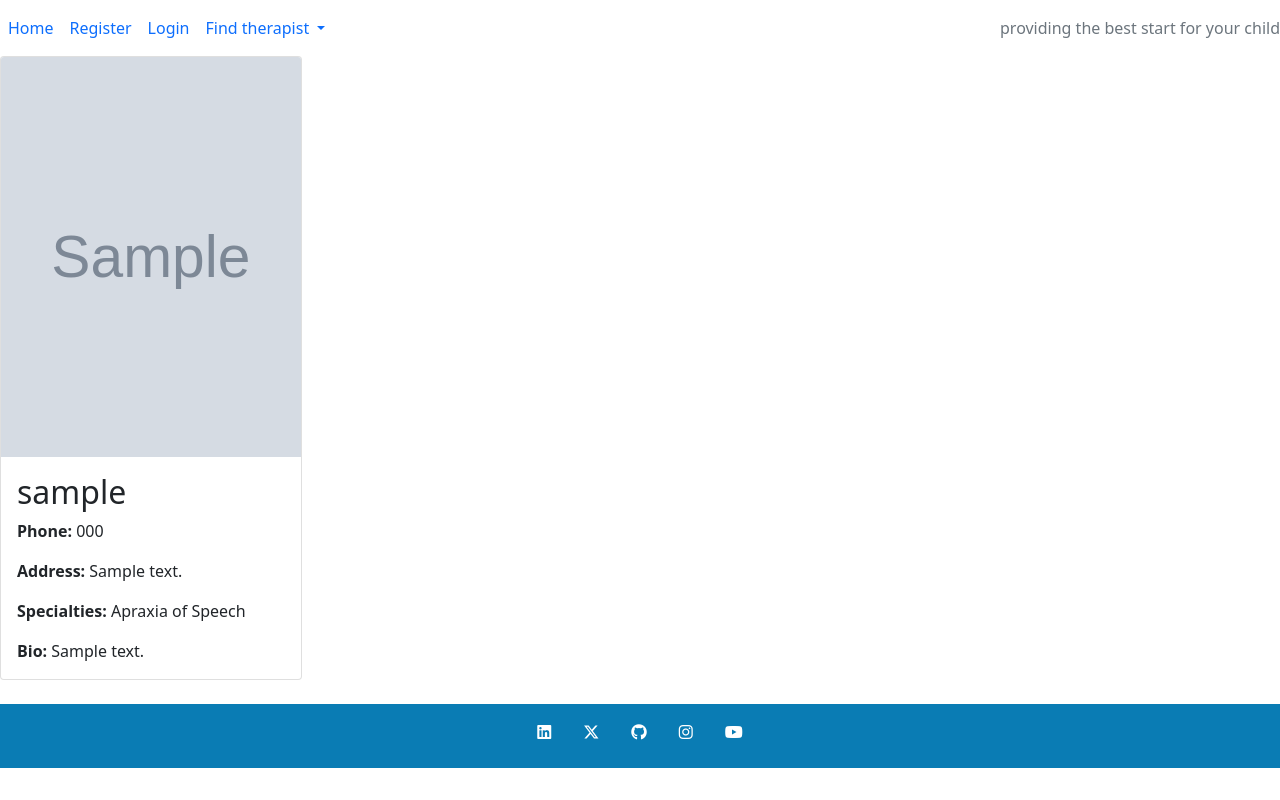
After one commit to beardyone80/speechwell, a Django app: page /therapists/Scotland/ in a window 1280 px wide. The commit adds this page. Run offline with Django 4.2, Linux system fonts and the light colour scheme; tables that the repository leaves empty hold one stand-in row (values such as "Sample post"); grey boxes marked "Sample" are stand-in pictures; some libraries are stand-ins or nearby versions.

Commit message:
Created template to view therapist by location

```diff
--- /dev/null
+++ b/resources/templates/therapists_by_location.html
@@ -0,0 +1,30 @@
+{% extends 'base.html' %}
+{% load static %}
+
+{% block title %}Therapists by location{% endblock %}
+
+{% block content %}
+<div class="row">
+    {% for therapist in therapists %}
+    <div class="col-lg-3 col-md-6 mb-4">
+        <div class="card custom-card">
+            <img src="{{ therapist.profile_pic.url }}" class="card-img-top therapist-img" alt="{{ therapist.username }} Image">
+            <div class="card-body">
+                <h2 class="card-title">{{ therapist.username }}</h2>
+                <p class="card-text"><strong>Phone:</strong> {{ therapist.phone_number|default:"None" }}</p>
+                <p class="card-text"><strong>Address:</strong> {{ therapist.address|default:"None" }}</p>
+                <p class="card-text"><strong>Specialties:</strong>
+                    {% for spec in therapist.specialty.all %}
+                        {{ spec.name }}{% if not forloop.last %}, {% endif %}
+                    {% endfor %}
+                </p>
+                <p class="card-text"><strong>Bio:</strong> {{ therapist.bio|default:"None" }}</p>
+            </div>
+        </div>
+    </div>
+    {% if forloop.counter|divisibleby:4 and not forloop.last %}
+        </div><div class="row">
+    {% endif %}
+    {% endfor %}
+</div>
+{% endblock %}
--- a/resources/urls.py
+++ b/resources/urls.py
@@ -1,6 +1,8 @@
 from django.urls import path
 from .views import TherapistListView
+from .views import TherapistByLocationListView
 
 urlpatterns = [
     path('therapists/', TherapistListView.as_view(), name='therapist_list'),
+    path('therapists/<str:location>/', TherapistByLocationListView.as_view(), name='therapists_by_location'),
 ]
--- a/resources/views.py
+++ b/resources/views.py
@@ -1,5 +1,6 @@
 from django.shortcuts import render
 from django.views import View
+from django.views.generic import ListView
 from .models import Therapist
 
 # Create your views here.
@@ -7,3 +8,17 @@ class TherapistListView(View):
     def get(self, request):
         therapists = Therapist.objects.all()
         return render(request, 'therapist_list.html', {'therapists': therapists})
+
+class TherapistByLocationListView(ListView):
+    model = Therapist
+    template_name = 'therapists_by_location.html'
+    context_object_name = 'therapists'
+
+    def get_queryset(self):
+        location = self.kwargs['location']
+        return Therapist.objects.filter(location=location)
+
+    def get_context_data(self, **kwargs):
+        context = super().get_context_data(**kwargs)
+        context['location'] = self.kwargs['location']
+        return context
--- a/speechwell/urls.py
+++ b/speechwell/urls.py
@@ -16,11 +16,12 @@ Including another URLconf
 """
 from django.contrib import admin
 from django.urls import path, include
-from resources.views import TherapistListView  # Import the TherapistListView from your app
+from resources.views import TherapistListView, TherapistByLocationListView
 
 urlpatterns = [
     path('admin/', admin.site.urls),
     path('', include('home.urls')),
     path('accounts/', include('allauth.urls')),
-    path('therapists/', TherapistListView.as_view(), name='therapist_list'),  # Add the therapists' list URL
+    path('therapists/', TherapistListView.as_view(), name='therapist_list'),
+    path('therapists/<str:location>/', TherapistByLocationListView.as_view(), name='therapists_by_location'),
 ]
--- a/static/css/base.css
+++ b/static/css/base.css
@@ -106,7 +106,7 @@ footer {
 }
 
 .therapist-img {
-  height: 200px;
+  height: 400px;
   width: 100%;
   object-fit: cover;
 }
--- a/templates/includes/header.html
+++ b/templates/includes/header.html
@@ -19,16 +19,16 @@
             </li>
             <li class="nav-item dropdown">
               <a class="nav-link dropdown-toggle" href="#" id="navbarDropdownMenuLink" role="button" data-bs-toggle="dropdown" aria-expanded="false">
-                Find therapist
+                  Find therapist
               </a>
-                <ul class="dropdown-menu" aria-labelledby="navbarDropdownMenuLink">
-                <li><a class="dropdown-item" href="#">Scotland</a></li>
-                <li><a class="dropdown-item" href="#">North</a></li>
-                <li><a class="dropdown-item" href="#">Midlands</a></li>
-                <li><a class="dropdown-item" href="#">South</a></li>
-                <li><a class="dropdown-item" href="#">Wales</a></li>
+              <ul class="dropdown-menu" aria-labelledby="navbarDropdownMenuLink">
+                  <li><a class="dropdown-item" href="{% url 'therapists_by_location' 'Scotland' %}">Scotland</a></li>
+                  <li><a class="dropdown-item" href="{% url 'therapists_by_location' 'North' %}">North</a></li>
+                  <li><a class="dropdown-item" href="{% url 'therapists_by_location' 'Midlands' %}">Midlands</a></li>
+                  <li><a class="dropdown-item" href="{% url 'therapists_by_location' 'South' %}">South</a></li>
+                  <li><a class="dropdown-item" href="{% url 'therapists_by_location' 'Wales' %}">Wales</a></li>
               </ul>
-            </li>
+          </li>
             {% else %} <li class="nav-item">
                 <a class="nav-link {% if request.path == signup_url %}active" aria-current="page{% endif %}"
                     href="{% url 'account_signup' %}">Register</a>
```
